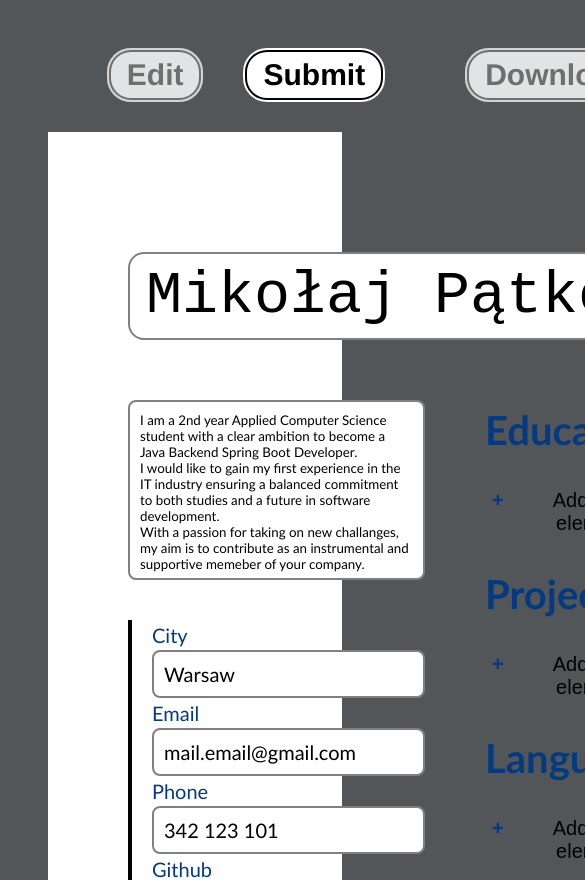
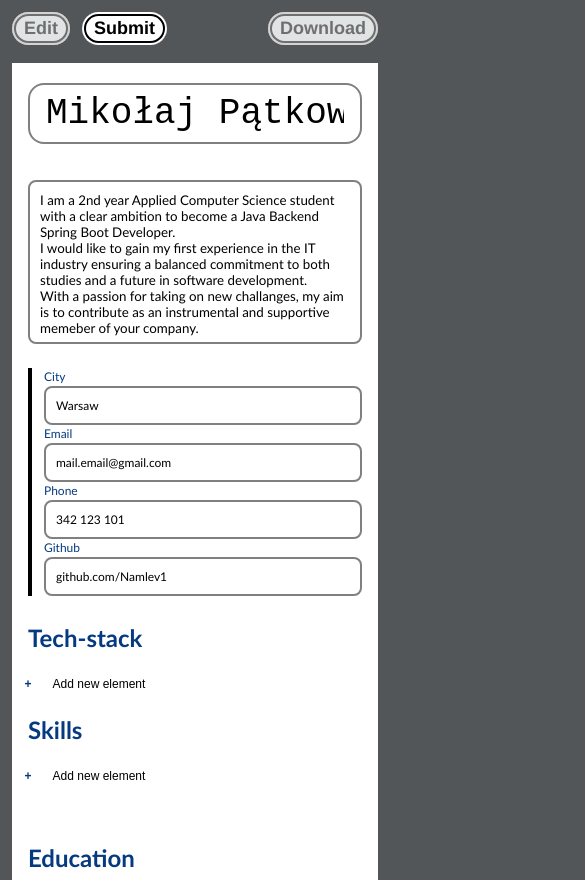
Before and after one commit to Namlev1/cv-app, a React (Vite) app: page / in a window 390 px wide. Shown: the top 880 px of the page, 585 px wide, since content can reach past the window. Built offline with nearby package versions, Linux system fonts and the light colour scheme.

Commit message:
Improve responsiveness

```diff
--- a/src/index.css
+++ b/src/index.css
@@ -2,11 +2,11 @@
   font-family: calibri, Inter, system-ui, Avenir, Helvetica, Arial, sans-serif;
   line-height: 1.5;
   font-weight: 400;
+  font-size: 20px;
 
   color: black;
   background-color: #525659;
   --blue: #053A80;
-  font-size: 20px;
 }
 
 body{
@@ -14,6 +14,7 @@ body{
   flex-direction: column;
   align-items: center;
   padding: 2rem;
+  margin: 0;
 }
 
 input{
@@ -54,3 +55,19 @@ button{
   -moz-box-shadow: 0 0 22px 0 rgba(66, 68, 90, 1);
   box-shadow: 0 0 22px 0 rgba(66, 68, 90, 1);
 }
+
+@media (min-width: 601px) and (max-width: 1080px) {
+  :root {
+    font-size: 16px;
+  }
+}
+
+@media (max-width: 600px) {
+  :root {
+    font-size: 12px;
+  }
+
+  body{
+    padding: 1rem;
+  }
+}
--- a/src/styles/ButtonList.css
+++ b/src/styles/ButtonList.css
@@ -2,3 +2,18 @@
     gap: 2rem;
     width: 60%;
 }
+
+@media (max-width: 1080px) {
+    .btn-list{
+        gap: 1rem;
+    }
+}
+
+@media (max-width: 600px) {
+    .btn-list{
+        gap: 1rem;
+        justify-content: space-between;
+        width: 100%;
+    }
+
+}
--- a/src/styles/Document.css
+++ b/src/styles/Document.css
@@ -1,18 +1,13 @@
 .doc{
     background-color: white;
     width: 100%;
-    padding: 6rem 4rem;
+    padding: clamp(16px, 5vw, 6rem) clamp(16px, 4vw, 4rem);
     box-sizing: border-box;
 
     display: grid;
     grid-template-columns: 1fr 1fr;
     grid-template-rows: min-content 1fr;
     gap: 3rem;
-
-}
-
-.doc-col{
-    /*gap: 2rem;*/
 }
 
 .doc *{
@@ -22,3 +17,9 @@
 .doc:not(.edit-mode) *{
     border-color: transparent;
 }
+
+@media (max-width: 600px) {
+    .doc{
+        grid-template-columns: 1fr;
+    }
+}
--- a/src/styles/Name.css
+++ b/src/styles/Name.css
@@ -13,3 +13,9 @@
 .name:disabled{
     color: inherit;
 }
+
+@media (max-width: 600px) {
+    .name{
+        grid-column: 1/2;
+    }
+}
```
